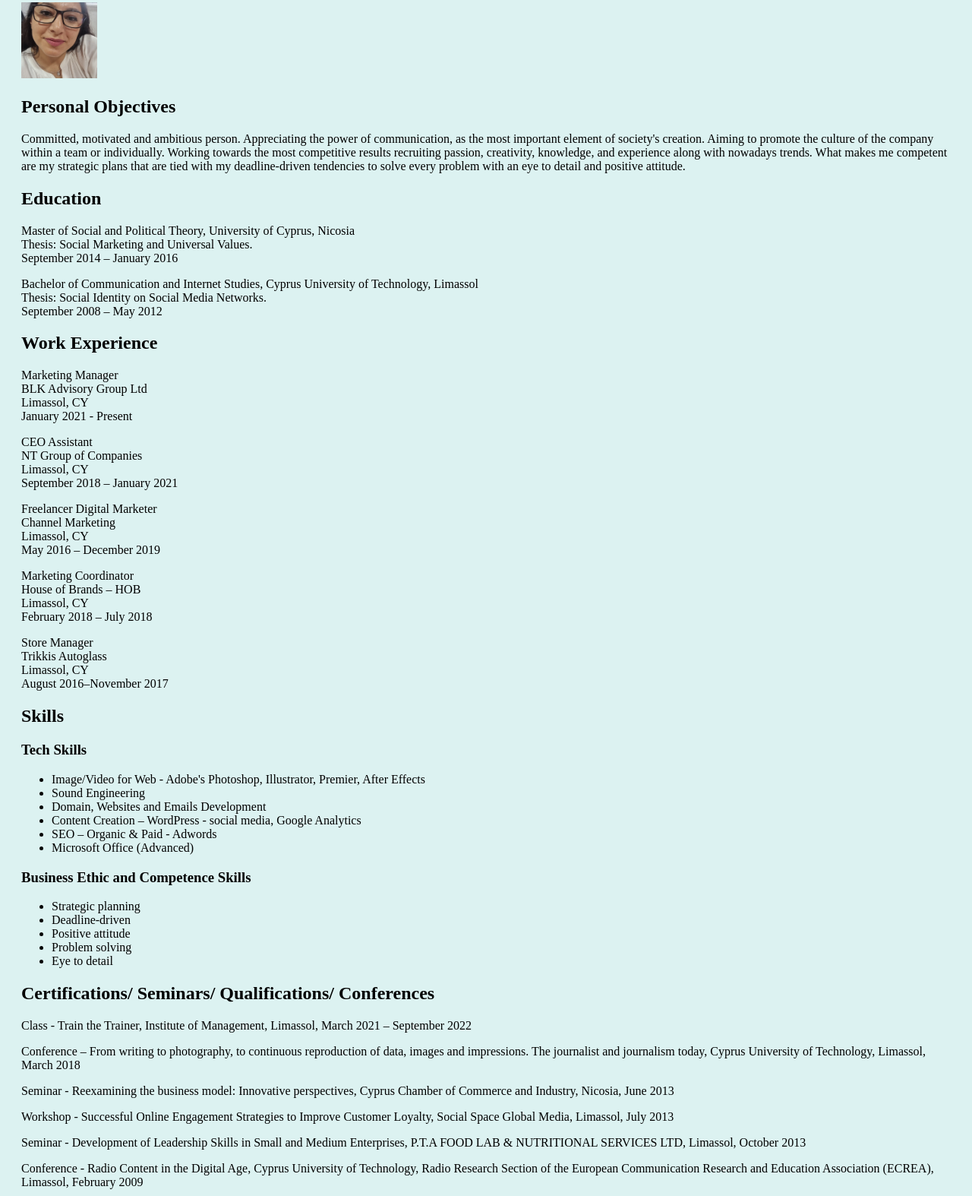
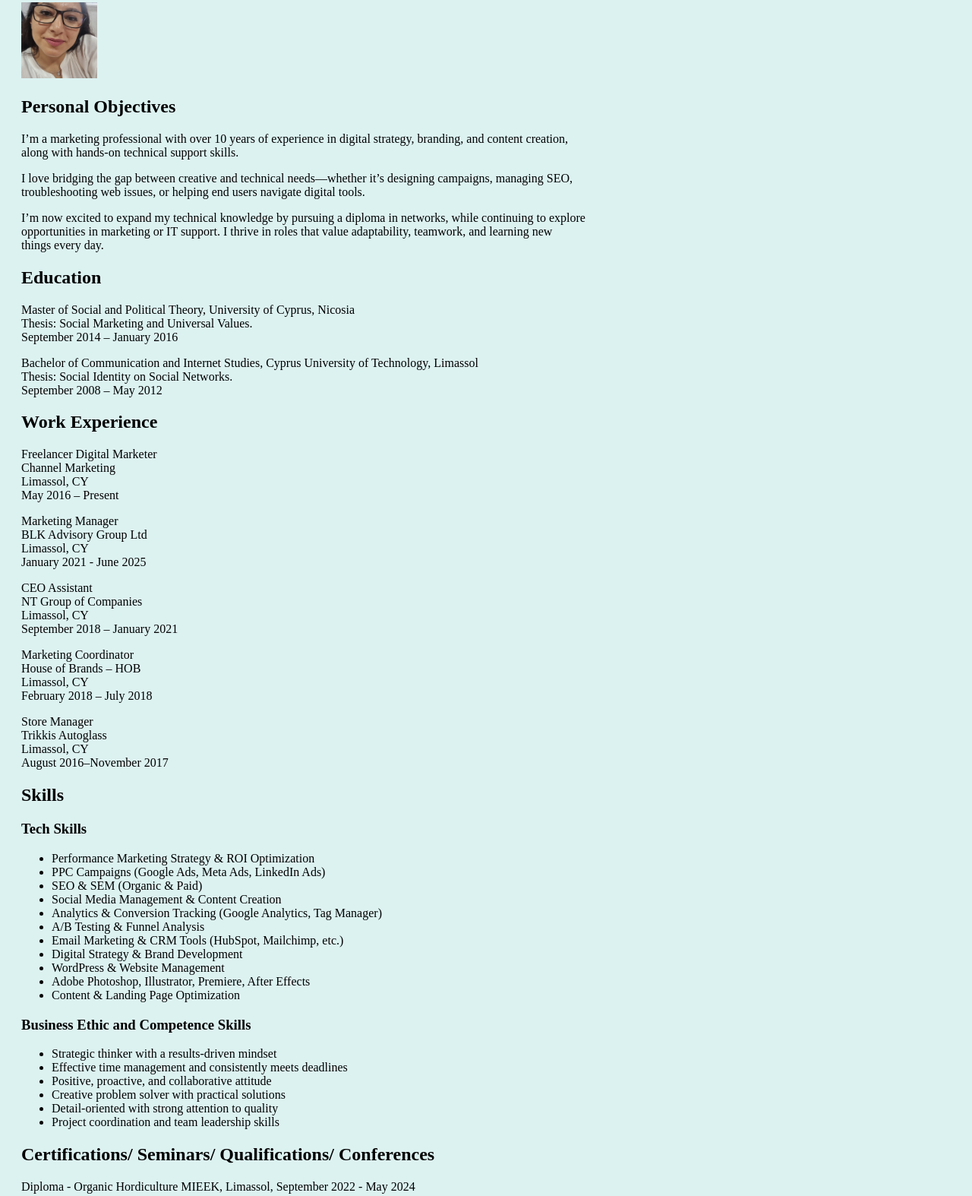
Before and after one commit to annatrikki/myresume, a plain HTML site: page index.html in a window 1280 px wide. Shown: the part 77-1651 px from the top of the page at 76% size. Drawn offline with Linux system fonts and the light colour scheme.

Commit message:
Update index.html

```diff
--- a/index.html
+++ b/index.html
@@ -16,50 +16,61 @@
         </hr>
 
     <h2>Personal Objectives</h2>
-<p>Committed, motivated and ambitious person. Appreciating the power of communication,
-    as the most important element of society's creation. Aiming to promote the culture of the
-    company within a team or individually. Working towards the most competitive results
-    recruiting passion, creativity, knowledge, and experience along with nowadays trends.
-    What makes me competent are my strategic plans that are tied with my deadline-driven
-    tendencies to solve every problem with an eye to detail and positive attitude.</p>
+<p>I’m a marketing professional with over 10 years of experience in digital strategy, branding, and content creation,
+    <br>along with hands-on technical support skills.
+    <p></p>I love bridging the gap between creative and technical needs—whether it’s designing campaigns, managing SEO,
+    <br>troubleshooting web issues, or helping end users navigate digital tools.
+    <p>I’m now excited to expand my technical knowledge by pursuing a diploma in networks, while continuing to explore
+        <br>opportunities in marketing or IT support. I thrive in roles that value adaptability, teamwork, and learning new
+        <br>things every day.</p>
     <h2>Education</h2>
     <p>Master of Social and Political Theory, University of Cyprus, Nicosia<br/>
         Thesis: Social Marketing and Universal Values.<br/>
         September 2014 – January 2016</p>
         <p>Bachelor of Communication and Internet Studies, Cyprus University of Technology, Limassol<br/>
-        Thesis: Social Identity on Social Media Networks.<br/>
+        Thesis: Social Identity on Social Networks.<br/>
         September 2008 – May 2012</p>
     <h2>Work Experience</h2>
-    <p>Marketing Manager<br/>
-        BLK Advisory Group Ltd<br/> Limassol, CY<br/>January 2021 - Present</p>
+   <p>Freelancer Digital Marketer<br/>
+        Channel Marketing <br/> Limassol, CY <br/>May 2016 – Present</p>
+        <p>Marketing Manager<br/>
+        BLK Advisory Group Ltd<br/> Limassol, CY<br/>January 2021 - June 2025</p>
     <p>CEO Assistant<br/>
         NT Group of Companies <br/> Limassol, CY <br/>September 2018 – January 2021</p>
-    <p>Freelancer Digital Marketer<br/>
-        Channel Marketing <br/> Limassol, CY <br/>May 2016 – December 2019</p>
-    <p>Marketing Coordinator<br/>
+        <p>Marketing Coordinator<br/>
         House of Brands – HOB<br/> Limassol, CY <br/>February 2018 – July 2018</p>
     <p>Store Manager<br>
         Trikkis Autoglass <br/>Limassol, CY <br/>August 2016–November 2017</p>
         <h2>Skills</h2>
        <h3> Tech Skills</h3>
        <ul>
-        <li>Image/Video for Web - Adobe's Photoshop, Illustrator, Premier, After Effects</li>
-        <li>Sound Engineering</li>
-        <li>Domain, Websites and Emails Development</li>
-        <li>Content Creation – WordPress - social media, Google Analytics</li>
-        <li>SEO – Organic & Paid - Adwords</li>
-        <li>Microsoft Office (Advanced)</li>
+        <li>Performance Marketing Strategy & ROI Optimization</li>
+<li>PPC Campaigns (Google Ads, Meta Ads, LinkedIn Ads)</li>
+<li>SEO & SEM (Organic & Paid)</li>
+<li>Social Media Management & Content Creation</li>
+<li>Analytics & Conversion Tracking (Google Analytics, Tag Manager)</li>
+<li>A/B Testing & Funnel Analysis</li>
+<li>Email Marketing & CRM Tools (HubSpot, Mailchimp, etc.)</li>
+<li>Digital Strategy & Brand Development</li>
+<li>WordPress & Website Management</li>
+<li>Adobe Photoshop, Illustrator, Premiere, After Effects</li>
+<li>Content & Landing Page Optimization</li>
+
+
        </ul>
        <h3>Business Ethic and Competence Skills</h3>
        <ul>
-        <li>Strategic planning</li>
-        <li>Deadline-driven</li>
-        <li>Positive attitude</li>
-        <li>Problem solving</li>
-        <li>Eye to detail</li>
+        <li>Strategic thinker with a results-driven mindset</li>
+<li>Effective time management and consistently meets deadlines</li>
+<li>Positive, proactive, and collaborative attitude</li>
+<li>Creative problem solver with practical solutions</li>
+<li>Detail-oriented with strong attention to quality</li>
+<li>Project coordination and team leadership skills</li>
        </ul>
       <h2>Certifications/ Seminars/ Qualifications/ Conferences</h2>
-      <P>Class - Train the Trainer,
+        <p>Diploma - Organic Hordiculture
+        MIEEK, Limassol, September 2022 - May 2024</p>
+      <p>Class - Train the Trainer,
         Institute of Management, Limassol, March 2021 – September 2022</P>
       <p>Conference – From writing to photography, to continuous reproduction of data, images
         and impressions. The journalist and journalism today,
@@ -79,7 +90,7 @@
 
 
 
-<FOOTER><p>© 2023 Anna Trikki</p></FOOTER>
+<FOOTER><p>© 2025 Anna Trikki</p></FOOTER>
    </div>
 
 
```
